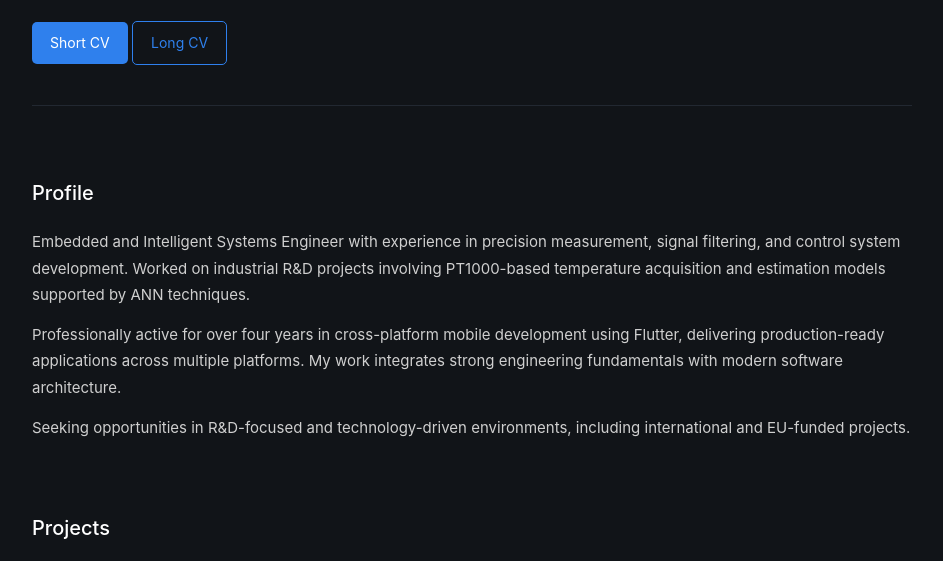
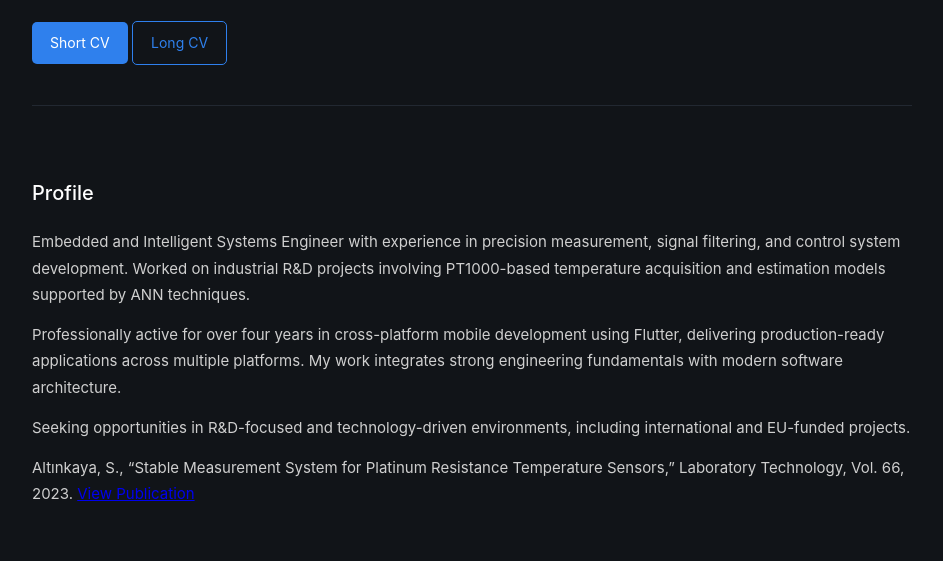
Before and after one commit to serdar483/serdar483.github.io, a plain HTML site: page index.html in a window 1280 px wide. Shown: the part 177-738 px from the top of the page, without its empty margins (168-1111 px from the left). Drawn offline with Linux system fonts and the light colour scheme.

Commit message:
Update index.html

```diff
--- a/index.html
+++ b/index.html
@@ -39,6 +39,14 @@ My work integrates strong engineering fundamentals with modern software architec
 Seeking opportunities in R&D-focused and technology-driven environments,
 including international and EU-funded projects.
 </p>
+</section>
+
+<p>
+Altınkaya, S., “Stable Measurement System for Platinum Resistance Temperature Sensors,”
+Laboratory Technology, Vol. 66, 2023.
+<a href="https://doi.org/10.1134/S0020441223030119" target="_blank">View Publication</a>
+</p>
+
 </section>
 
 <section>
```
